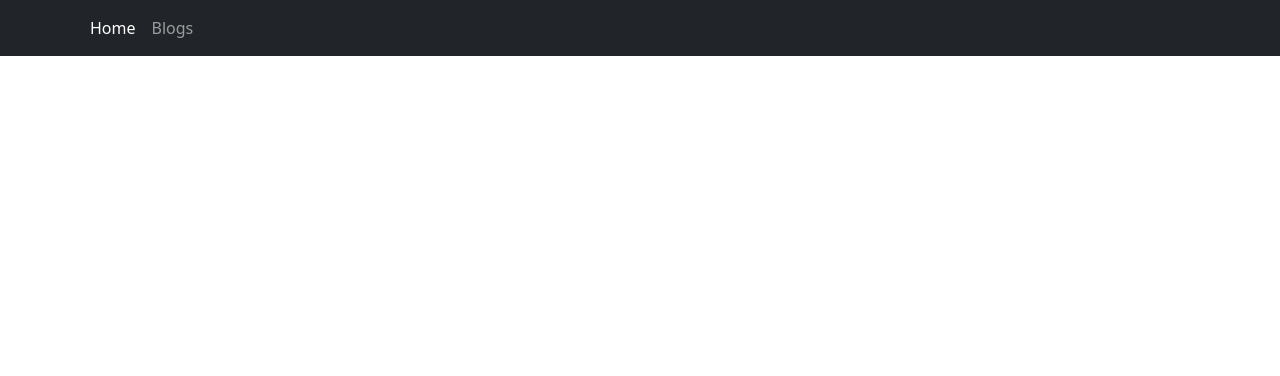
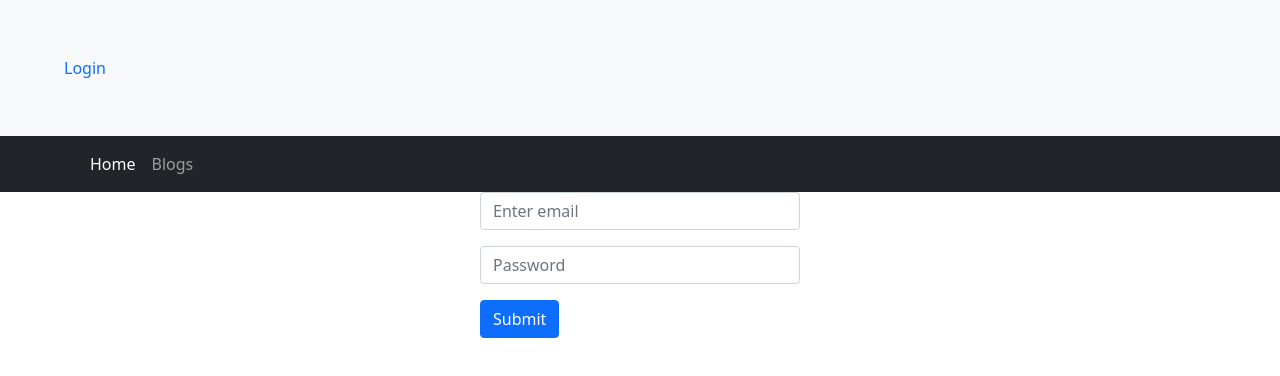
Before and after one commit to Cihsan/warehouse-management-client, a React (Create React App) app: page /login in a window 1280 px wide. Before the commit this address had no page. Shown: the top 376 px of the page. Built offline with nearby package versions, Linux system fonts and the light colour scheme.

Commit message:
added login page

```diff
--- a/src/App.css
+++ b/src/App.css
@@ -6,5 +6,5 @@ Carousel.Item{
 }
 img{
   mix-blend-mode: multiply;
-  height: 100vh;
+  height: 90vh;
 }
--- a/src/App.js
+++ b/src/App.js
@@ -3,6 +3,7 @@ import './App.css';
 import Header from './Pages/Common/Header';
 import Blogs from './Pages/Unique/Blogs';
 import Home from './Pages/Unique/Home';
+import Login from './Pages/Unique/Login';
 
 function App() {
   return (
@@ -12,6 +13,7 @@ function App() {
         <Route path='/' element={<Home></Home>}></Route>
         <Route path='/home' element={<Home></Home>}></Route>
         <Route path='/blogs' element={<Blogs></Blogs>}></Route>
+        <Route path='/login' element={<Login></Login>}></Route>
       </Routes>
     </div>
   );
--- a/src/Pages/Common/Header.js
+++ b/src/Pages/Common/Header.js
@@ -4,6 +4,9 @@ import { NavLink } from 'react-router-dom';
 const Header = () => {
     return (
         <div>
+            <div className='bg-light p-5'>
+            <NavLink className="nav-link" to="/login">Login</NavLink>
+            </div>
             <nav className="navbar navbar-expand-lg navbar-dark bg-dark">
                 <div className="container ">
                     <button className="navbar-toggler" type="button" data-bs-toggle="collapse" data-bs-target="#navbarSupportedContent" aria-controls="navbarSupportedContent" aria-expanded="false" aria-label="Toggle navigation">
--- a/src/Pages/Unique/Banner.js
+++ b/src/Pages/Unique/Banner.js
@@ -2,7 +2,7 @@ import React from 'react';
 import Carousel from 'react-bootstrap/Carousel'
 const Banner = () => {
     return (
-        <div>
+        <div className='container mt-3'>
             <Carousel>
   <Carousel.Item>
     <img
@@ -30,7 +30,7 @@ const Banner = () => {
   </Carousel.Item>
   <Carousel.Item>
     <img
-      className="d-block w-100"
+      className="d-block"
       src="https://i.ibb.co/kMnJ5vt/03.jpg"
       alt="Third slide"
     />
--- /dev/null
+++ b/src/Pages/Unique/Login.js
@@ -0,0 +1,22 @@
+import React from 'react';
+import Form from 'react-bootstrap/Form'
+import Button from 'react-bootstrap/Button'
+const Login = () => {
+    return (
+        <div className='w-25 m-auto'>
+            <Form>
+                <Form.Group className="mb-3" controlId="formBasicEmail">
+                    <Form.Control type="email" placeholder="Enter email" />
+                </Form.Group>
+                <Form.Group className="mb-3" controlId="formBasicPassword">
+                    <Form.Control type="password" placeholder="Password" />
+                </Form.Group>
+                <Button variant="primary" type="submit">
+                    Submit
+                </Button>
+            </Form>
+        </div>
+    );
+};
+
+export default Login;
```
